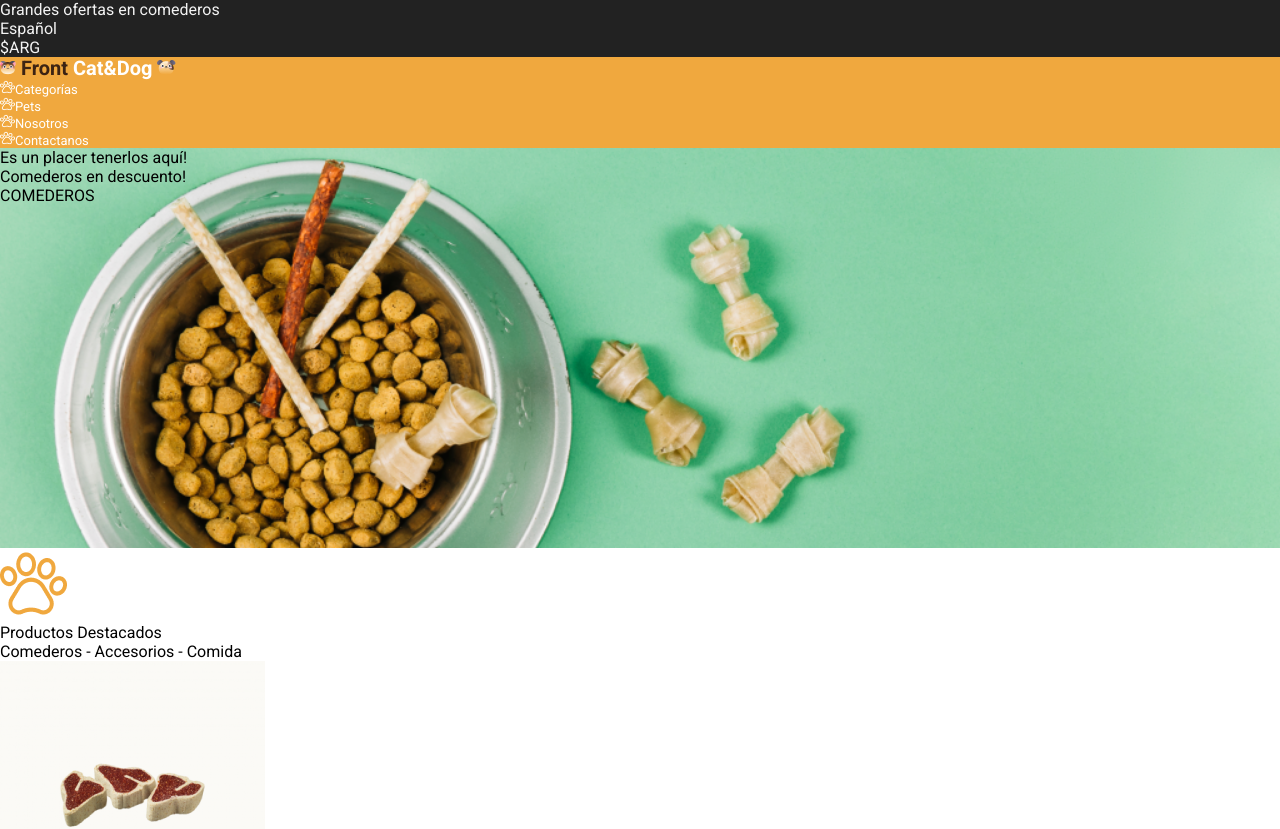
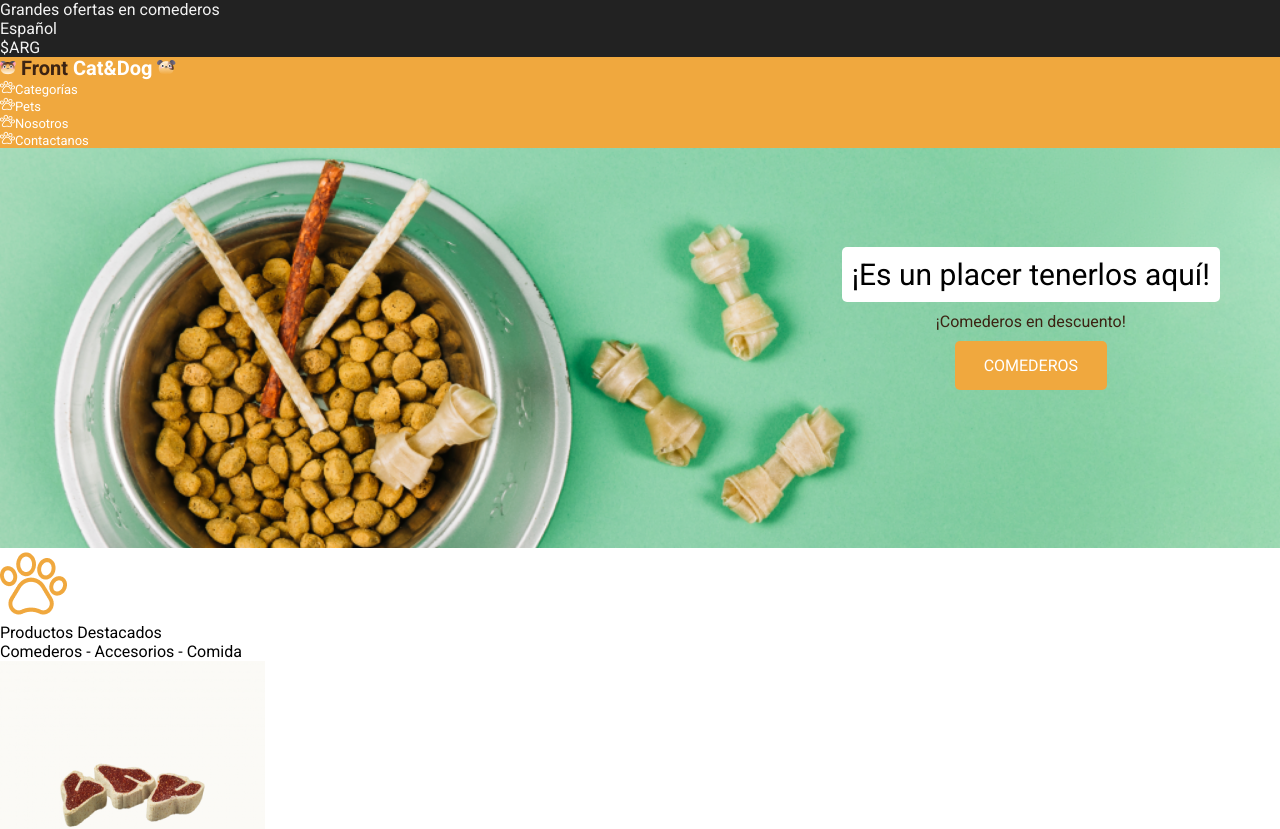
Before and after one commit to eolunas/petShop, a plain HTML site: page index.html in a window 1280 px wide. Shown: the top 829 px of the page. Drawn offline with Linux system fonts and the light colour scheme.

Commit message:
Main update CSS - Center&Style

```diff
--- a/css/style-index.css
+++ b/css/style-index.css
@@ -1,5 +1,7 @@
+/* ------------   Importación     ------------ */
 @import url("https://fonts.googleapis.com/css2?family=Roboto:wght@100;400;700&display=swap");
 
+/* ------------ Estilos generales ------------ */
 * {
   font-family: Roboto, sans-serif;
   margin: 0;
@@ -7,6 +9,7 @@
   box-sizing: border-box;
 }
 
+/* ------------  Estilos header   ------------ */
 .header-container-top {
   background-color: #222222;
   color: #f3f3f3;
@@ -32,6 +35,7 @@
   color: #3c2313;
 }
 
+/* ------------  Estilos nav menu ------------ */
 .nav-links {
   list-style: none;
   color: #ffffff;
@@ -39,8 +43,8 @@
   font-size: 13px;
 }
 
-
-.main-container-top{
+/* ------------    Estilos main   ------------ */
+.main-container-top {
   height: 50vh;
   width: 100%;
   background-image: url("../img/bowl-and-pet-daities-on-green-background 1.png");
@@ -48,6 +52,42 @@
   background-size: cover;
 }
 
+.welcome-message {
+  position: absolute;
+  right: 60px;
+  top: 237px;
+  text-align: center;
+  font-style: normal;
+  font-weight: 400;
+}
+
+.welcome-message :nth-child(1) {
+  background: #ffffff;
+  border-radius: 5px;
+  padding: 10px;
+  font-size: 30px;
+  line-height: 35px;
+  margin-top: 10px;
+}
+
+.welcome-message :nth-child(2) {
+  font-size: 16px;
+  line-height: 19px;
+  color: #3c2313;
+  margin-top: 10px;
+}
+
+.welcome-message :nth-child(3) {
+  background: #f0a83e;
+  border-radius: 5px;
+  padding: 15px 23px;
+  margin: 10px 30%;
+  font-size: 16px;
+  line-height: 19px;
+  color: #ffffff;
+}
+
+/* ------------   Estilos footer  ------------ */
 .footer-container-top {
   background-color: #3c2313;
   color: #f3f3f3;
@@ -56,8 +96,11 @@
 }
 
 .footer-contact-item {
-
   padding: 30px;
+  color: #f3f3f3;
+  font-weight: 700;
+  font-size: 20px;
+  line-height: 23.44px;
 }
 
 .footer-container-bottom {
@@ -65,5 +108,4 @@
   color: #f3f3f3;
   font-size: 10px;
   height: 20px;
-  align-items: center;
 }
--- a/index.html
+++ b/index.html
@@ -48,9 +48,12 @@
     </header>
     <main>
       <section class="main-container-top">
-        <p>Es un placer tenerlos aquí!</p>
-        <p>Comederos en descuento!</p>
-        <p>COMEDEROS</p>
+        <span class="welcome-message">
+          <p>¡Es un placer tenerlos aquí!</p>
+          <p>¡Comederos en descuento!</p>
+          <p>COMEDEROS</p>
+        </span>
+
       </section>
       <section>
         <img src="img/pawprint_big.png" alt="patita de perrito" />
@@ -69,8 +72,12 @@
     </main>
     <footer>
       <section class="footer-container-top">
-        <p class="footer-contact-item"><i class="fa-solid fa-location-dot fa-2xl"></i> Localidad</p>
-        <p class="footer-contact-item"><i class="fa-solid fa-phone-volume fa-2xl"></i> Teléfono</p>
+        <p class="footer-contact-item">
+          <i class="fa-solid fa-location-dot fa-2xl"></i> Localidad
+        </p>
+        <p class="footer-contact-item">
+          <i class="fa-solid fa-phone-volume fa-2xl"></i> Teléfono
+        </p>
         <p class="footer-contact-item">
           <i class="fa-solid fa-envelope-circle-check fa-2xl"></i> Correo
           Electrónico
```
